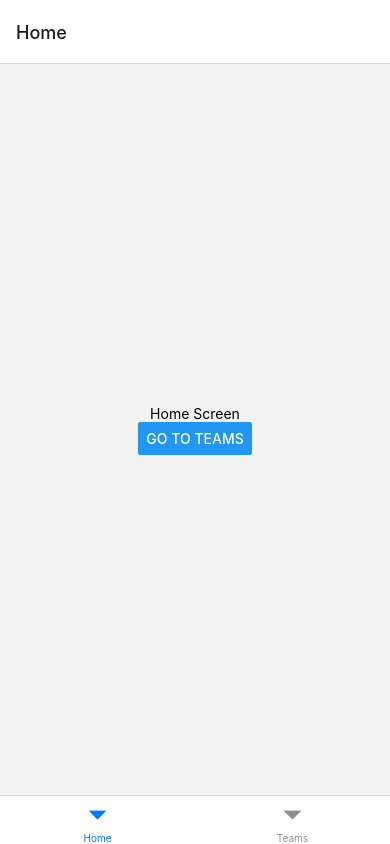
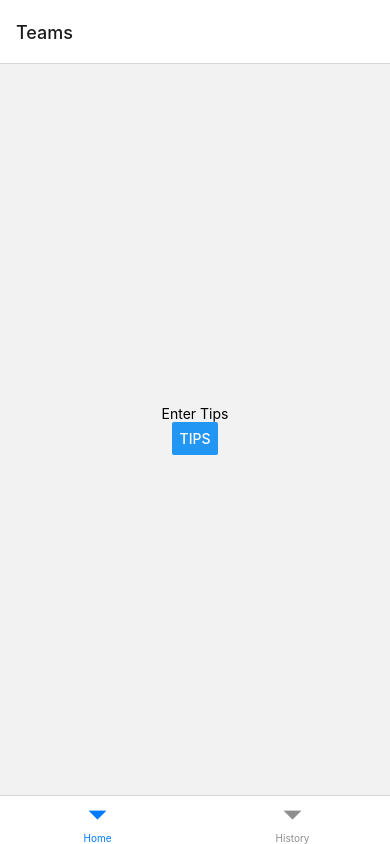
Before and after one commit to letypl12/tipocracy, a React Native app: screen /Home in a window 390 px wide. Built offline with nearby package versions, Linux system fonts and the light colour scheme.

Commit message:
created navigation and  home screen with tips and teams inside

```diff
--- a/App.js
+++ b/App.js
@@ -6,20 +6,28 @@ import { NavigationContainer } from "@react-navigation/native";
 import { createNativeStackNavigator } from "@react-navigation/native-stack";
 import { createBottomTabNavigator } from "@react-navigation/bottom-tabs";
 
-import HomeScreen from './Screens/Home'
+import HomeScreen from "./Screens/Home";
 import TeamsScreen from "./Screens/Teams";
-
-
+import HistoryScreen from "./Screens/History";
 
 const Tab = createBottomTabNavigator();
+// const Stack = createNativeStackNavigator();
 
 // export default function App() {
 function App() {
   return (
     <NavigationContainer>
-      <Tab.Navigator>
-        <Tab.Screen name="Home" component={HomeScreen} />
-        <Tab.Screen name="Teams" component={TeamsScreen} />
+      <Tab.Navigator screenOptions={{ headerShown: false }}>
+        <Tab.Screen
+          name="Home"
+          component={HomeScreen}
+          options={{ tabBarLabel: "Home" }}
+        />
+        <Tab.Screen
+          name="History"
+          component={HistoryScreen}
+          options={{ tabBarLabel: "History" }}
+        />
       </Tab.Navigator>
     </NavigationContainer>
   );
--- /dev/null
+++ b/Screens/History.js
@@ -0,0 +1,13 @@
+import React from "react";
+import { StyleSheet, Text, View, Button, TextInput } from "react-native";
+
+function HistoryScreen({ navigation }) {
+  return (
+    <View style={{ flex: 1, alignItems: "center", justifyContent: "center" }}>
+      <TextInput>Your Tips:</TextInput>
+      <Button title="Go to Home" onPress={() => navigation.navigate("Home")} />
+    </View>
+  );
+}
+
+export default HistoryScreen;
--- a/Screens/Home.js
+++ b/Screens/Home.js
@@ -1,18 +1,18 @@
-
 import React from "react";
 import { StyleSheet, Text, View, Button } from "react-native";
+import { createBottomTabNavigator } from "@react-navigation/bottom-tabs";
+import { createNativeStackNavigator } from "@react-navigation/native-stack";
+import TeamsScreen from "./Teams";
+import TipsScreen from "./Tips";
 
+const HomeStack = createNativeStackNavigator();
+function HomeScreen({ navigation }) {
+  return (
+    <HomeStack.Navigator>
+      <HomeStack.Screen name="Teams" component={TeamsScreen} />
+      <HomeStack.Screen name="Tips" component={TipsScreen} />
+    </HomeStack.Navigator>
+  );
+}
 
-function HomeScreen({ navigation }) {
-    return (
-        <View style={{ flex: 1, alignItems: "center", justifyContent: "center" }}>
-        <Text>Home Screen</Text>
-        <Button
-            title="Go to Teams"
-            onPress={() => navigation.navigate("Teams")}
-        />
-        </View>
-    );
-    }
-
-export default HomeScreen ;
+export default HomeScreen;
--- a/Screens/Teams.js
+++ b/Screens/Teams.js
@@ -1,14 +1,13 @@
-
 import React from "react";
 import { StyleSheet, Text, View, Button } from "react-native";
-
 
 function TeamsScreen({ navigation }) {
   return (
     <View style={{ flex: 1, alignItems: "center", justifyContent: "center" }}>
-        <Text>Teams Screen</Text>
+      <Text>Enter Tips</Text>
+      <Button title="Tips" onPress={() => navigation.navigate("Tips")} />
     </View>
   );
 }
 
-export default TeamsScreen ;
+export default TeamsScreen;
--- /dev/null
+++ b/Screens/Tips.js
@@ -0,0 +1,13 @@
+import React from "react";
+import { StyleSheet, Text, View, Button, TextInput } from "react-native";
+
+function TipsScreen({ navigation }) {
+  return (
+    <View style={{ flex: 1, alignItems: "center", justifyContent: "center" }}>
+      <TextInput>Enter your tip:</TextInput>
+      <Button title="Go to Home" onPress={() => navigation.navigate("Home")} />
+    </View>
+  );
+}
+
+export default TipsScreen;
```
Also changed, not shown: 1 other file (tests, documents, lock files or other folders). Lines whose indentation alone changed are shown as unchanged.
